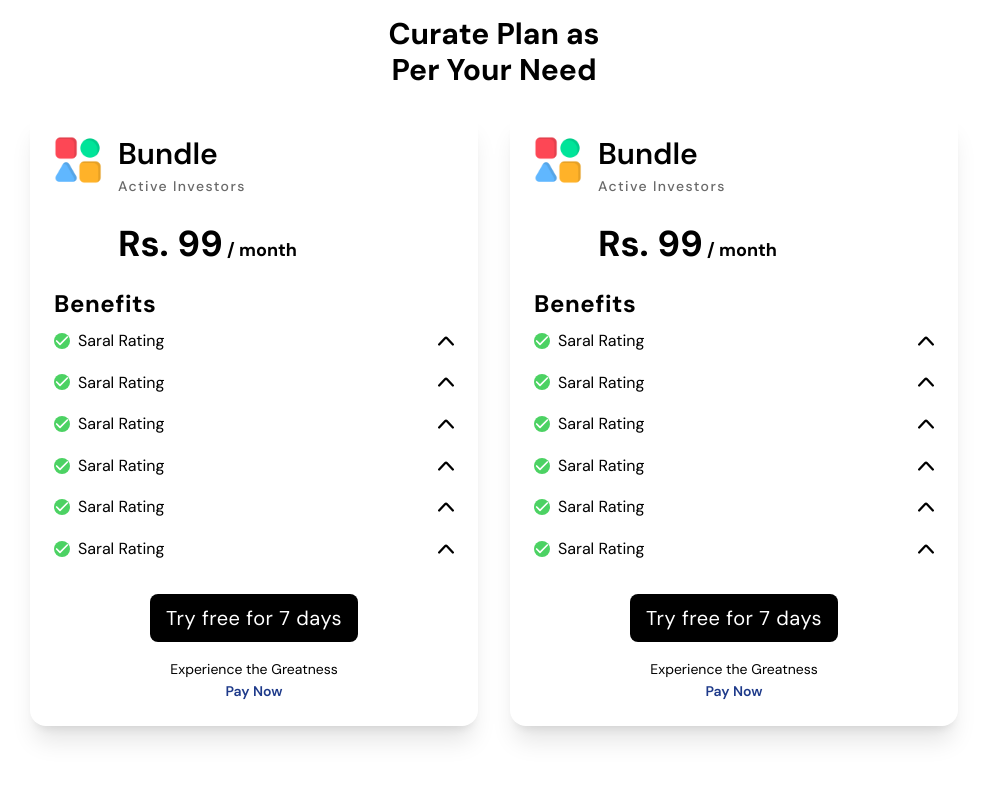
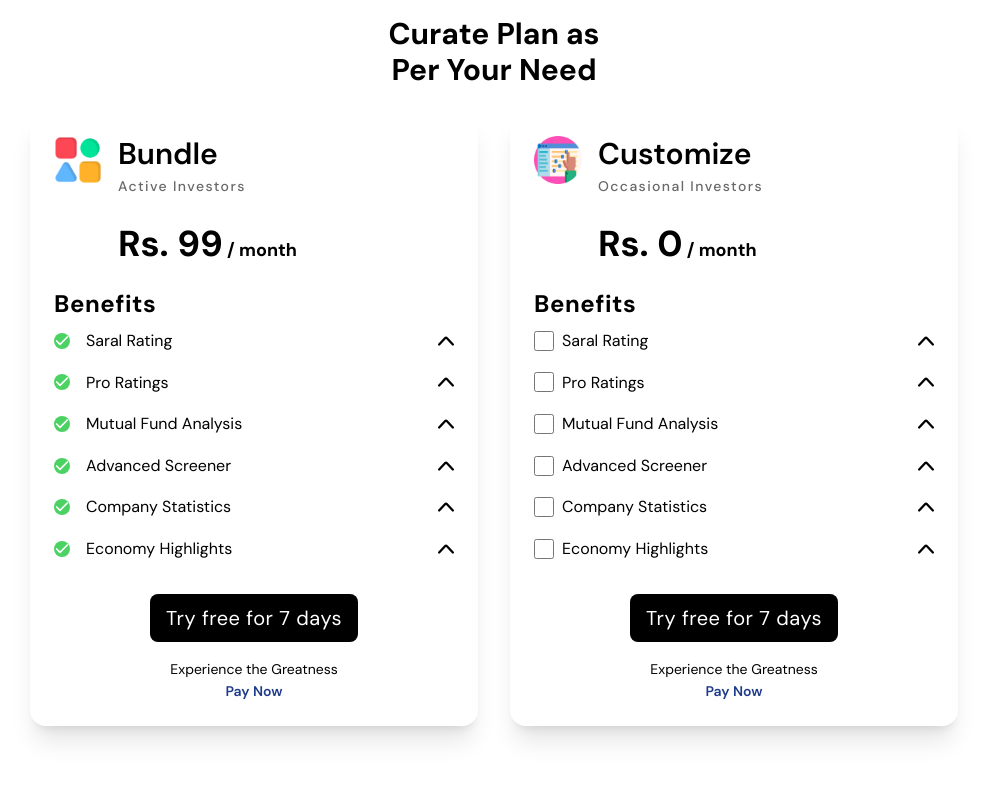
Before and after one commit to nishanbudhathoki2266/sarallagani, a React (Vite) app in the folder plan-cards/: page / in a window 1280 px wide. Shown: the top 800 px of the page, without its empty margins (146-1133 px from the left). Built offline with nearby package versions, Linux system fonts and the light colour scheme.

Commit message:
Made card more reusable

```diff
--- a/plan-cards/src/components/Accordion.jsx
+++ b/plan-cards/src/components/Accordion.jsx
@@ -1,11 +1,13 @@
-import { createContext, useContext, useRef, useState } from "react";
+import { Fragment, createContext, useContext, useRef, useState } from "react";
 
 const AccordionContext = createContext();
 
 // eslint-disable-next-line react/prop-types
-const Accordion = ({ children }) => {
+const Accordion = ({ children, handlePriceChange }) => {
   const [activeIndex, setActiveIndex] = useState(null);
+  const [selectedPlans, setSelectedPlans] = useState([]);
 
+  //   Set active accordion
   const handleActiveAccordion = (index) => {
     if (activeIndex === index) {
       setActiveIndex(null);
@@ -14,12 +16,29 @@ const Accordion = ({ children }) => {
     }
   };
 
+  //   Set selected plans
+  const handleSelectedPlans = (index) => {
+    setSelectedPlans((currPlans) => [...currPlans, index]);
+  };
+
+  const handleRemovedPlans = (index) => {
+    setSelectedPlans((currPlans) =>
+      currPlans.filter((currPlan) => currPlan !== index)
+    );
+  };
+
+  const price = selectedPlans.length * 20;
+
+  handlePriceChange(price);
+
   return (
     <AccordionContext.Provider
       value={{
         activeIndex,
         setActiveIndex,
         handleActiveAccordion,
+        handleSelectedPlans,
+        handleRemovedPlans,
       }}
     >
       {/* Here make it w-full later */}
@@ -30,12 +49,9 @@ const Accordion = ({ children }) => {
   );
 };
 
-const Title = ({ title, index }) => {
-  const { handleActiveAccordion, activeIndex } = useContext(AccordionContext);
+const StaticPlanCheckbox = () => {
   return (
-    <div className="w-full flex justify-between items-center">
-      <p className="text-md flex items-center">
-        <span className="w-4 h-4 mr-2 inline-flex items-center justify-center text-white rounded-full cursor-pointer bg-[#4CD263]">
+    <span className="w-4 h-4 mr-2 inline-flex items-center justify-center text-white rounded-full bg-[#4CD263]">
       <svg
         fill="none"
         stroke="currentColor"
@@ -48,8 +64,37 @@ const Title = ({ title, index }) => {
         <path d="M20 6L9 17l-5-5"></path>
       </svg>
     </span>
-        {title}
-      </p>
+  );
+};
+
+const CustomizedPlanCheckbox = ({ index }) => {
+  const checkboxRef = useRef(null);
+  const { handleSelectedPlans, handleRemovedPlans } =
+    useContext(AccordionContext);
+
+  const handleCheckPlans = (index) => {
+    const isChecked = checkboxRef.current.checked;
+    if (isChecked) {
+      handleSelectedPlans(index);
+    }
+    if (!isChecked) {
+      handleRemovedPlans(index);
+    }
+  };
+
+  return (
+    <input
+      type="checkbox"
+      ref={checkboxRef}
+      onChange={() => handleCheckPlans(index)}
+      className="h-5 w-5"
+    />
+  );
+};
+
+const Toggler = ({ index }) => {
+  const { handleActiveAccordion, activeIndex } = useContext(AccordionContext);
+  return (
     <svg
       className={`w-4 h-4 dark:text-black font-bold inline-block text-3xl hover:cursor-pointer rotate-180 ${
         activeIndex === index ? "rotate-[-180]" : ""
@@ -68,15 +113,18 @@ const Title = ({ title, index }) => {
         d="m1 1 5.326 5.7a.909.909 0 0 0 1.348 0L13 1"
       />
     </svg>
-    </div>
   );
+};
+
+const Title = ({ title }) => {
+  return <Fragment>{title}</Fragment>;
 };
 
 const Content = ({ description, index }) => {
   const { activeIndex } = useContext(AccordionContext);
 
   //   setting contentRef for making controlled element
-  const contentRef = useRef();
+  const contentRef = useRef(null);
 
   //   deriving an active state -> to keep track of which item is active or should open
   const active = activeIndex === index;
@@ -98,5 +146,9 @@ const Content = ({ description, index }) => {
 
 Accordion.Title = Title;
 Accordion.Content = Content;
+Accordion.StaticPlanCheckbox = StaticPlanCheckbox;
+Accordion.CustomizedPlanCheckbox = CustomizedPlanCheckbox;
+Accordion.Title = Title;
+Accordion.Toggler = Toggler;
 
 export default Accordion;
--- a/plan-cards/src/components/Card.jsx
+++ b/plan-cards/src/components/Card.jsx
@@ -1,38 +1,53 @@
-import React, { Fragment } from "react";
+import { Fragment, useState } from "react";
 import Accordion from "./Accordion";
 import { plans } from "../data/plans";
 
-function Card() {
+function Card({ content }) {
+  const [customizedPrice, setCustomizedPrice] = useState(0);
+
+  const handlePriceChange = (price) => {
+    setCustomizedPrice(price);
+  };
+
   return (
     <div className=" h-auto w-10/12 sm:max-w-md md:max-w-lg lg:max-w-md p-6 rounded-2xl border-1 shadow-xl flex flex-col justify-center">
       <div className="flex gap-4 items-start">
         <div className="h-12 w-12">
-          <img
-            src="card-images/application.png"
-            alt="image of an application icon"
-          />
+          <img src={content.image} alt={`Image of ${content.title}`} />
         </div>
         <div className="flex flex-col gap-6 mb-6">
           <div>
-            <h1 className="text-3xl mb-1 font-semibold">Bundle</h1>
+            <h1 className="text-3xl mb-1 font-semibold">{content.title}</h1>
             <h2 className="text-sm tracking-widest title-font mb-1 font-medium text-[#696969]">
-              Active Investors
+              {content.subtitle}
             </h2>
           </div>
           <div>
-            <h1 className="inline font-bold text-4xl">Rs. 99</h1>
+            <h1 className="inline font-bold text-4xl">
+              Rs. {content.price ? content.price : customizedPrice}
+            </h1>
             <span className="font-bold text-lg"> / month</span>
           </div>
         </div>
       </div>
       <h2 className="inline font-bold text-2xl tracking-wide mb-2">Benefits</h2>
 
-      <Accordion>
+      <Accordion handlePriceChange={handlePriceChange}>
         {plans.map((plan, index) => (
-          <Fragment key={index}>
-            <Accordion.Title title="Saral Rating" index={index} />
+          <Fragment key={plan.id}>
+            <div className="w-full flex justify-between items-center">
+              <span className="text-md flex items-center gap-2">
+                {content.type === "static" ? (
+                  <Accordion.StaticPlanCheckbox />
+                ) : (
+                  <Accordion.CustomizedPlanCheckbox index={index} />
+                )}
+                <Accordion.Title title={plan.plan} />
+              </span>
+              <Accordion.Toggler index={index} />
+            </div>
             <Accordion.Content
-              description="Saral Rating takes in 16 different factors to give you an idea of how the company is performing and what you can expect in the future"
+              description={plan.planDescription}
               index={index}
             />
           </Fragment>
--- a/plan-cards/src/pages/DetailCheckout.jsx
+++ b/plan-cards/src/pages/DetailCheckout.jsx
@@ -1,4 +1,22 @@
 import Card from "../components/Card";
+
+const contents = [
+  {
+    id: 1,
+    title: "Bundle",
+    subtitle: "Active Investors",
+    price: 99,
+    image: "card-images/application.png",
+    type: "static",
+  },
+  {
+    id: 2,
+    title: "Customize",
+    subtitle: "Occasional Investors",
+    image: "card-images/customization.png",
+    type: "dynamic",
+  },
+];
 
 function DetailCheckout() {
   return (
@@ -9,8 +27,9 @@ function DetailCheckout() {
         Per Your Need
       </h1>
       <div className="flex flex-wrap w-full justify-center items-start -m-4 gap-8">
-        <Card />
-        <Card />
+        {contents.map((content) => (
+          <Card key={content.id} content={content} />
+        ))}
       </div>
       <div className="h-96 w-96 flex items-center justify-center">TEST</div>
     </div>
```
Also changed, not shown: plan-cards/public/card-images/customization.png (added). Lines whose indentation alone changed are shown as unchanged.
